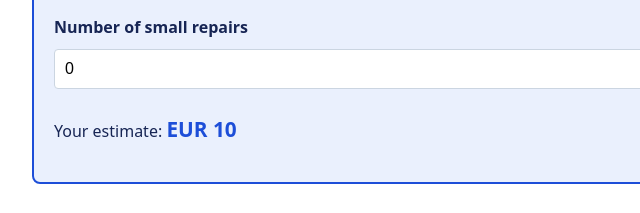
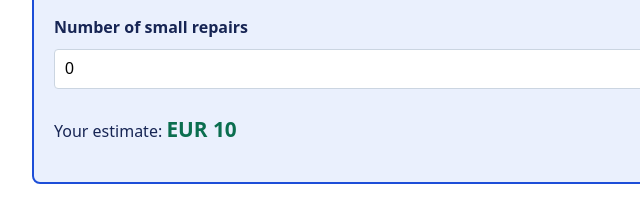
Before and after one commit to SanderDGL/w1-the-clinic-page-v5--1-, a plain HTML site: page index.html in a window 1280 px wide. Shown: the part 953-1166 px from the top of the page, 240-880 px from the left. Drawn offline with Linux system fonts and the light colour scheme.

Commit message:
Colour the prices green so they are easier to find

```diff
--- a/styles.css
+++ b/styles.css
@@ -143,3 +143,4 @@ footer {
     padding: 0 1rem;
   }
 }
+#prices li, #total { color: #0b6e4f; font-weight: 700; }
```
